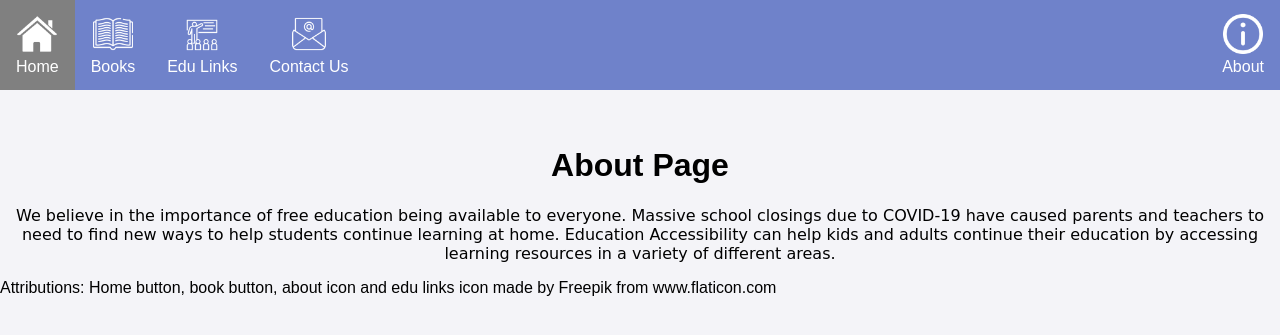
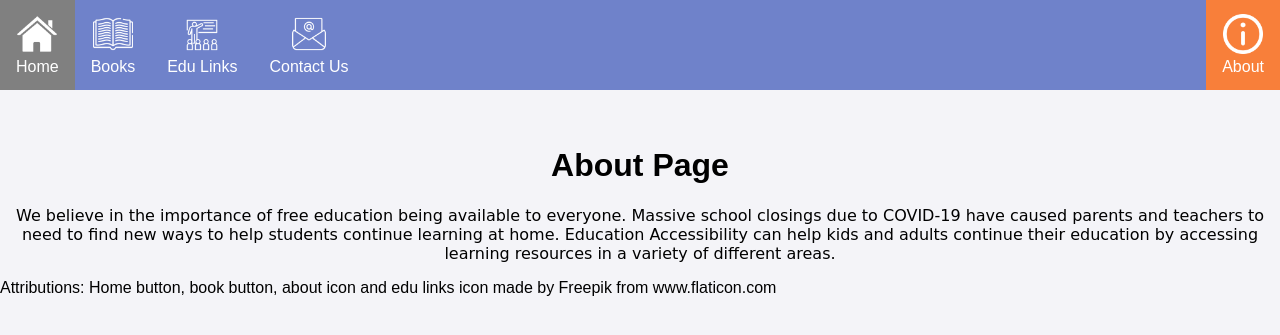
Before and after one commit to jamiemott/osu-hackathon, a Flask app: page /about/ in a window 1280 px wide. Shown: the top 335 px of the page. Run offline with Flask 2, Linux system fonts and the light colour scheme; some libraries are stand-ins or nearby versions.

Commit message:
Added active condition to templates

```diff
--- a/app/templates/about.html
+++ b/app/templates/about.html
@@ -1,4 +1,5 @@
 {% extends "layout.html" %}
+{% set active_page = "about" %}
 {% block content %}
     <br>
     <h1>About Page</h1>
--- a/app/templates/books.html
+++ b/app/templates/books.html
@@ -1,4 +1,5 @@
 {% extends "layout.html" %}
+{% set active_page = "books" %}
 {% block content %}
 
 The following search box will redirect you to a site where you can search millions of
--- a/app/templates/home.html
+++ b/app/templates/home.html
@@ -1,4 +1,5 @@
 {% extends "layout.html" %}
+{% set active_page = "home" %}
 {% block content %}
   <br>
 
--- a/app/templates/layout.html
+++ b/app/templates/layout.html
@@ -9,11 +9,11 @@
   <body>
   <div>
     <ul class="nav">
-      <li class="navLi"><a class="active" href="{{ url_for('home') }}"><img width= "40px" class ="tabIcon" src="../static/images/home-page.png" ><br>Home</a></li>
-      <li class="navLi"><a href="{{ url_for('books') }}"><img class ="tabIcon" width= "40px"  src="../static/images/book.png" ><br>Books</a></li>
-      <li class="navLi"><a href="{{ url_for('links') }}"><img width= "40px" class ="tabIcon" src="../static/images/school.png" ><br>Edu Links</a></li>
-      <li class="navLi"><a href="{{ url_for('suggest') }}"><img width= "40px" class ="tabIcon" src="../static/images/contact.png" ><br>Contact Us</a></li>
-      <li class="navLi" style="float:right"><a href="{{ url_for('about') }}"><img width= "40px"  class ="tabIcon" src="../static/images/info.png" ><br>About</a></li>
+      <li class="navLi"><a class="{{ 'active' if active_page == 'home' else '' }}" href="{{ url_for('home') }}"><img width= "40px" class ="tabIcon" src="../static/images/home-page.png" ><br>Home</a></li>
+      <li class="navLi"><a class="{{ 'active' if active_page == 'books' else '' }}" href="{{ url_for('books') }}"><img class ="tabIcon" width= "40px"  src="../static/images/book.png" ><br>Books</a></li>
+      <li class="navLi"><a class="{{ 'active' if active_page == 'links' else '' }}" href="{{ url_for('links') }}"><img width= "40px" class ="tabIcon" src="../static/images/school.png" ><br>Edu Links</a></li>
+      <li class="navLi"><a class="{{ 'active' if active_page == 'suggest' else '' }}" href="{{ url_for('suggest') }}"><img width= "40px" class ="tabIcon" src="../static/images/contact.png" ><br>Contact Us</a></li>
+      <li class="navLi" style="float:right"><a class="{{ 'active' if active_page == 'about' else '' }}" href="{{ url_for('about') }}"><img width= "40px"  class ="tabIcon" src="../static/images/info.png" ><br>About</a></li>
     </ul>
   </div>
   <br>
--- a/app/templates/links.html
+++ b/app/templates/links.html
@@ -1,4 +1,5 @@
 {% extends "layout.html" %}
+{% set active_page = "links" %}
 {% block content %}
 
 <h2>Search For Free Educational Websites</h2>
--- a/app/templates/suggest.html
+++ b/app/templates/suggest.html
@@ -1,4 +1,5 @@
 {% extends "layout.html" %}
+{% set active_page = "suggest" %}
 {% block content %}
 
 <h2>We'd love to hear about any other great free sites that you've come across!</h2>
```
